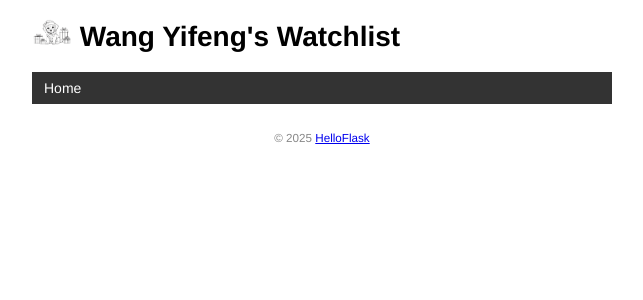
After one commit to WENDUCHANG/watchlist, a Flask app: template templates/base.html in a window 1280 px wide. The commit adds this page. Shown: the top 300 px of the page, without its empty margins (318-961 px from the left). Run offline with Flask 3, Linux system fonts and the light colour scheme; the template is opened without the code that fills it: values that come from a table or form of the project are taken from there, others are empty.

Commit message:
jinja2模板继承机制

```diff
--- a/app.py
+++ b/app.py
@@ -27,6 +27,15 @@ class Movie(db.Model):
     title:Mapped[str]=mapped_column(String(60))
     year:Mapped[str] = mapped_column(String(4))
 
+@app.context_processor
+def inject_user():
+    user = db.session.execute(select(User)).scalar
+    return dict(user=user)
+
+@app.errorhandler(404)
+def page_not_found(error):
+    return render_template('404.html'),404
+
 
 @app.cli.command('init-db')
 @click.option('--drop', is_flag=True, help='Crete after drop.')
@@ -45,7 +54,7 @@ def forge():
     # 全局的两个变量移动到这个函数内
     name = 'Wang Yifeng'
     movies = [
-        {'title':'星际穿越','year':'2013'},
+        {'title': 'Interstellar','year':'2014'},
         {'title': 'My Neighbor Totoro', 'year': '1988'},
         {'title': 'Dead Poets Society', 'year': '1989'},
         {'title': 'A Perfect World', 'year': '1993'},
@@ -75,9 +84,8 @@ def home():
 
 @app.route('/')
 def index():
-    user = db.session.execute(select(User)).scalar()
     movies = db.session.execute(select(Movie)).scalars().all()
-    return render_template('index.html',user=user,movies=movies)
+    return render_template('index.html',movies=movies)
 
 
 if __name__ == '__main__':
--- a/static/style.css
+++ b/static/style.css
@@ -46,3 +46,41 @@ footer {
     margin: 0 auto;
     height: 100px;
 }
+
+nav ul {
+    list-style-type: none;
+    margin: 0;
+    padding: 0;
+    overflow: hidden;
+    background-color: #333;
+}
+
+nav li {
+    float: left;
+}
+
+nav li a {
+    display: block;
+    color: white;
+    text-align: center;
+    padding: 8px 12px;
+    text-decoration: none;
+}
+
+nav li a:hover {
+    background-color: #111;
+}
+
+.float-right {
+    float: right;
+}
+
+.imdb {
+    font-size: 12px;
+    font-weight: bold;
+    color: black;
+    text-decoration: none;
+    background: #F5C518;
+    border-radius: 5px;
+    padding: 3px 5px;
+}
--- /dev/null
+++ b/templates/base.html
@@ -0,0 +1,27 @@
+<!DOCTYPE html>
+<html lang="en">
+<head>
+    {% block head %}
+    <meta charset="utf-8">
+    <meta name="viewport" content="width=device-width, initial-scale=1.0">
+    <title>{{ user.name }}'s Watchlist</title>
+    <link rel="icon" href="{{ url_for('static', filename='ico.png') }}">
+    <link rel="stylesheet" href="{{ url_for('static', filename='style.css') }}" type="text/css">
+    {% endblock %}
+</head>
+<body>
+    <h1>
+        <img alt="Avatar" class="avatar" src="{{ url_for('static', filename='xiugou.png') }}">
+        {{ user.name }}'s Watchlist
+    </h1>
+    <nav>
+        <ul>
+            <li><a href="{{ url_for('index') }}">Home</a></li>
+        </ul>
+    </nav>
+    {% block content %}{% endblock %}
+    <footer>
+        <small>&copy; 2025 <a href="http://helloflask.com/book/3">HelloFlask</a></small>
+    </footer>
+</body>
+</html>
```
Also changed, not shown: templates/404.html (added, +12 -0 lines), templates/index.html (+15 -25 lines), data.db.
